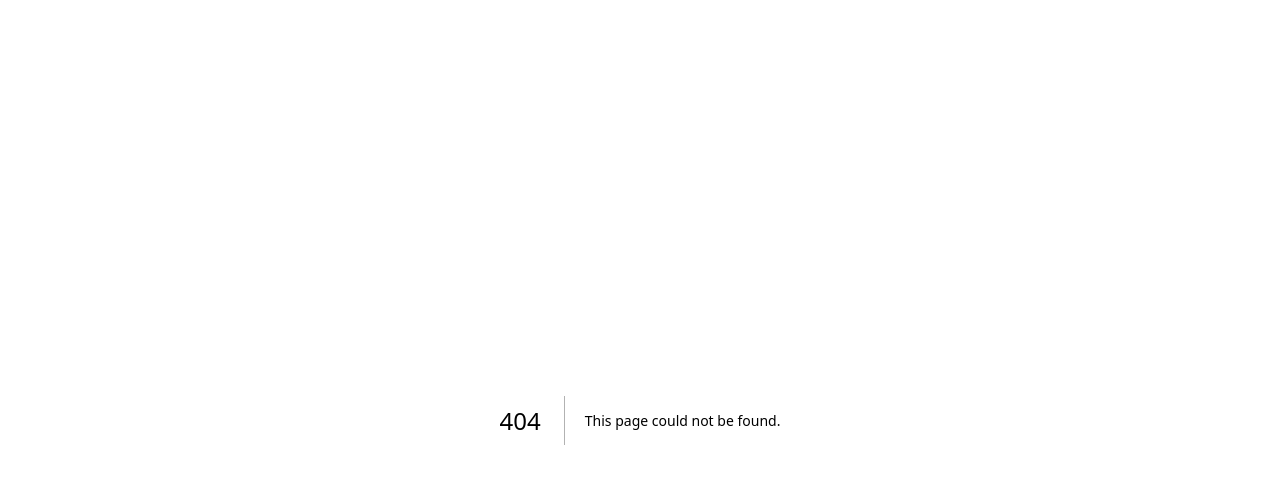
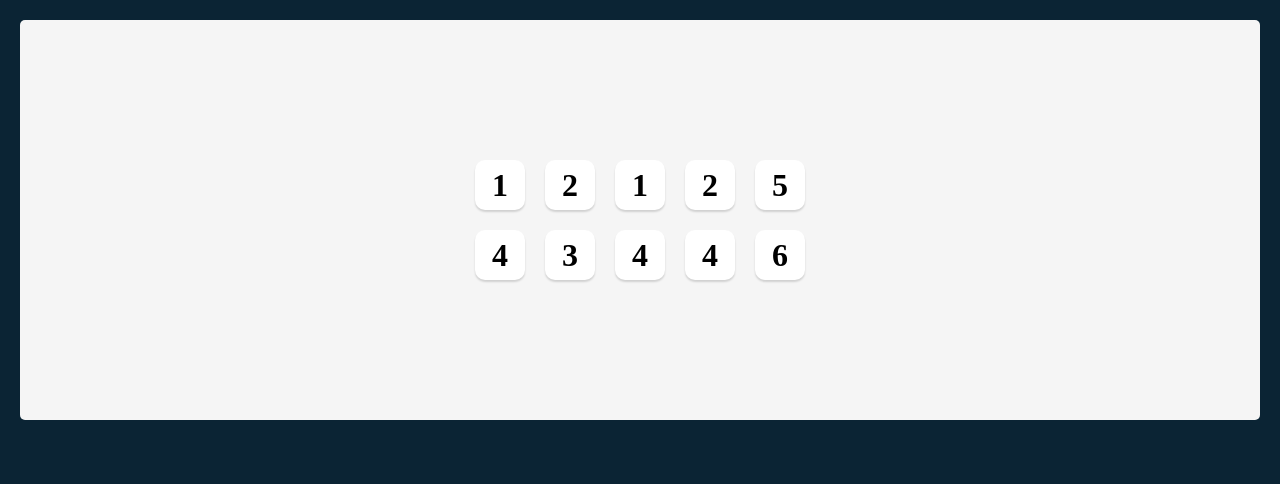
Before and after one commit to FrancescoSciab/Tenzies, a Next.js app in the folder tenzies-app/: page /components/Die in a window 1280 px wide. Before the commit this address had no page. Shown: the top 484 px of the page. Built offline with nearby package versions, Linux system fonts and the light colour scheme.

Commit message:
css + algorithm

```diff
--- a/tenzies-app/src/pages/_app.js
+++ b/tenzies-app/src/pages/_app.js
@@ -1,5 +1,27 @@
 import '@/styles/globals.css'
+import Die from './components/Die'
+import { useState } from 'react';
 
-export default function App({ Component, pageProps }) {
-  return <Component {...pageProps} />
+export default function App() {
+
+  const [dice, setDice] = useState(allNewDice());
+
+  function allNewDice() {
+
+    const newDice = [];
+    for (let i = 0; i < 10; i++) {
+      newDice.push(Math.ceil(Math.random() * 6))
+    }
+    return newDice
+  }
+
+  const diceElements = dice.map(die => <Die value={die} />)
+
+  return (
+    <main>
+      <div className='dice-container'>
+        {diceElements}
+      </div>
+    </main>
+  )
 }
--- /dev/null
+++ b/tenzies-app/src/pages/components/Die.js
@@ -0,0 +1,7 @@
+export default function Die (props) {
+    return (
+        <div className="die-face">
+            <h2 className="die-num">{props.value}</h2>
+        </div>
+    )
+}
--- a/tenzies-app/src/styles/globals.css
+++ b/tenzies-app/src/styles/globals.css
@@ -14,16 +14,31 @@ body {
 main {
   background-color: #F5F5F5;
   height: 400px;
-  border-radius: 5px;
+  border-radius: 5px;padding: 20px;
+  display: flex;
+  flex-direction: column;
+  justify-content: center;
+  align-items: center;
 }
 
-a {
-  color: inherit;
-  text-decoration: none;
+.dice-container {
+  display: grid;
+  grid-template: auto auto / repeat(5, 1fr);
+  gap: 20px;
 }
 
-@media (prefers-color-scheme: dark) {
-  html {
-    color-scheme: dark;
-  }
+.die-face {
+  height: 50px;
+  width: 50px;
+  box-shadow: 0px 2px 2px rgba(0, 0, 0, 0.15);
+  border-radius: 10px;
+  display: flex;
+  justify-content: center;
+  align-items: center;
+  cursor: pointer;
+  background-color: white;
 }
+
+.die-num {
+  font-size: 2rem;
+}
```
